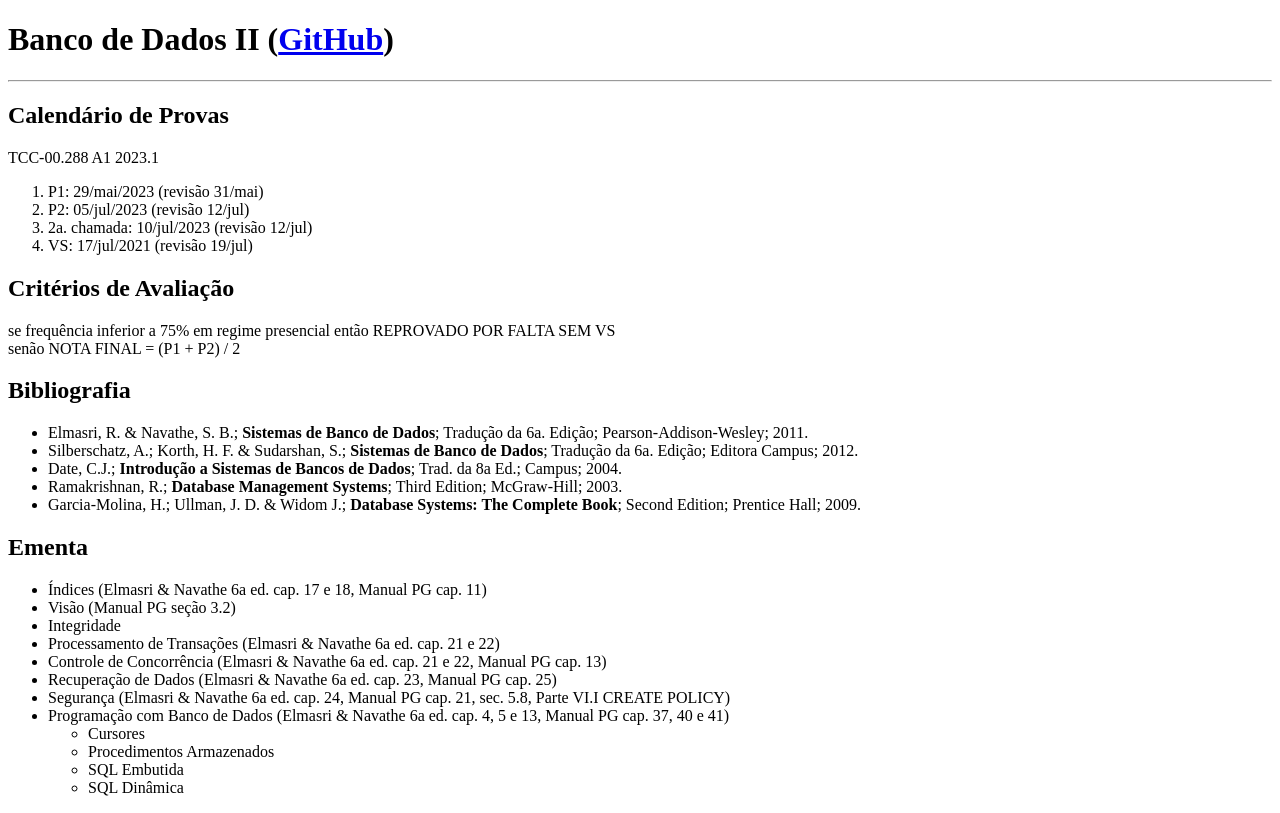
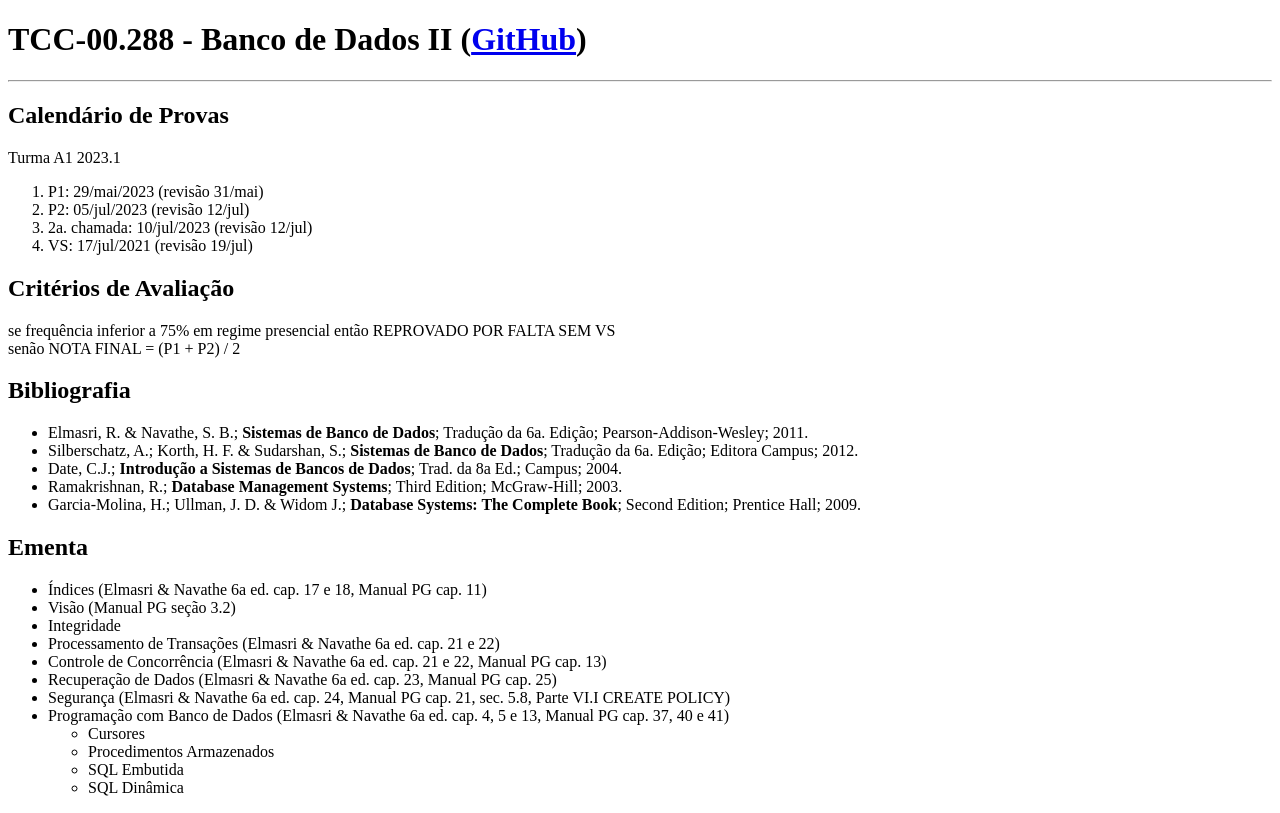
Before and after one commit to lapaesleme/lapaesleme.github.io, a plain HTML site: page bdii.html in a window 1280 px wide. Drawn offline with Linux system fonts and the light colour scheme.

Commit message:
Update bdii.html

```diff
--- a/bdii.html
+++ b/bdii.html
@@ -1,12 +1,12 @@
 <!DOCTYPE html>
 <html>
 <head>
-  <h1>Banco de Dados II (<a href="https://github.com/lleme-idUFF/TCC00288_20231">GitHub</a>)</h1>
+  <h1>TCC-00.288 - Banco de Dados II (<a href="https://github.com/lleme-idUFF/TCC00288_20231">GitHub</a>)</h1>
   <hr>
 </head>
 <body>
   <h2>Calendário de Provas</h2>
-  TCC-00.288 A1 2023.1
+  Turma A1 2023.1
   <ol>
     <li>P1: 29/mai/2023 (revisão 31/mai)</li>
     <li>P2: 05/jul/2023 (revisão 12/jul)</li>
```
